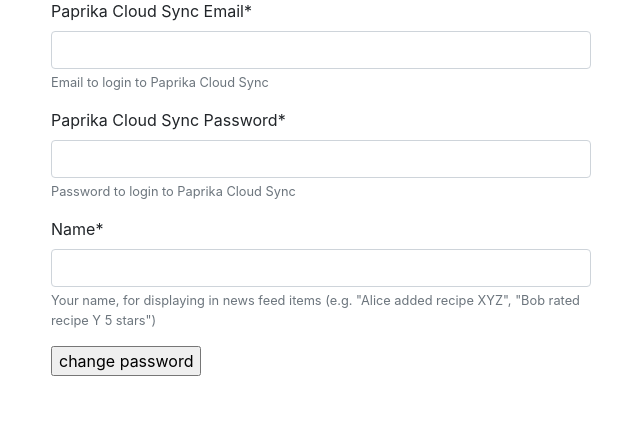
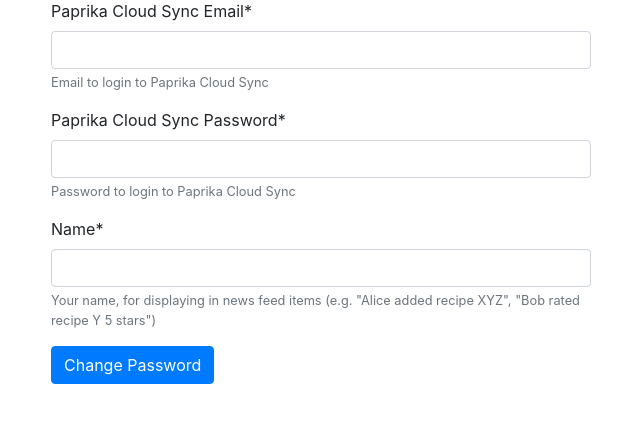
Before and after one commit to grschafer/paprika-sync, a Django app: template paprika_sync/templates/account/password_reset_from_key.html in a window 1280 px wide. Shown: the part 117-564 px from the top of the page, without its empty margins (319-959 px from the left). Run offline with Django 3.2, Linux system fonts and the light colour scheme; the template is opened without the code that fills it: values that come from a table or form of the project are taken from there, others are empty; some libraries are stand-ins or nearby versions.

Commit message:
Cleanup for open sourcing

```diff
--- a/config/settings/production.py
+++ b/config/settings/production.py
@@ -49,7 +49,7 @@ CSRF_COOKIE_SECURE = True
 # https://docs.djangoproject.com/en/dev/topics/security/#ssl-https
 # https://docs.djangoproject.com/en/dev/ref/settings/#secure-hsts-seconds
 # TODO: set this to 60 seconds first and then to 518400 once you prove the former works
-SECURE_HSTS_SECONDS = 60
+SECURE_HSTS_SECONDS = 518400
 # https://docs.djangoproject.com/en/dev/ref/settings/#secure-hsts-include-subdomains
 SECURE_HSTS_INCLUDE_SUBDOMAINS = env.bool('DJANGO_SECURE_HSTS_INCLUDE_SUBDOMAINS', default=True)
 # https://docs.djangoproject.com/en/dev/ref/settings/#secure-hsts-preload
--- a/paprika_sync/templates/account/password_reset_from_key.html
+++ b/paprika_sync/templates/account/password_reset_from_key.html
@@ -15,7 +15,7 @@
             <form method="POST" action=".">
                 {% csrf_token %}
                 {{ form|crispy }}
-                <input type="submit" name="action" value="{% trans 'change password' %}"/>
+                <input class="btn btn-primary" type="submit" name="action" value="{% trans 'Change Password' %}"/>
             </form>
         {% else %}
             <p>{% trans 'Your password is now changed.' %}</p>
```
Also changed, not shown: 6 other files.
